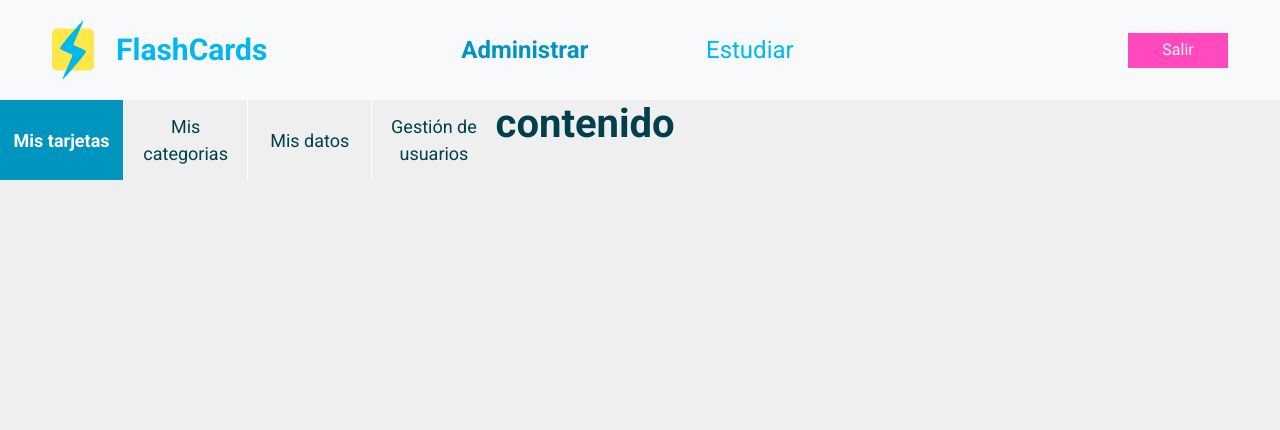
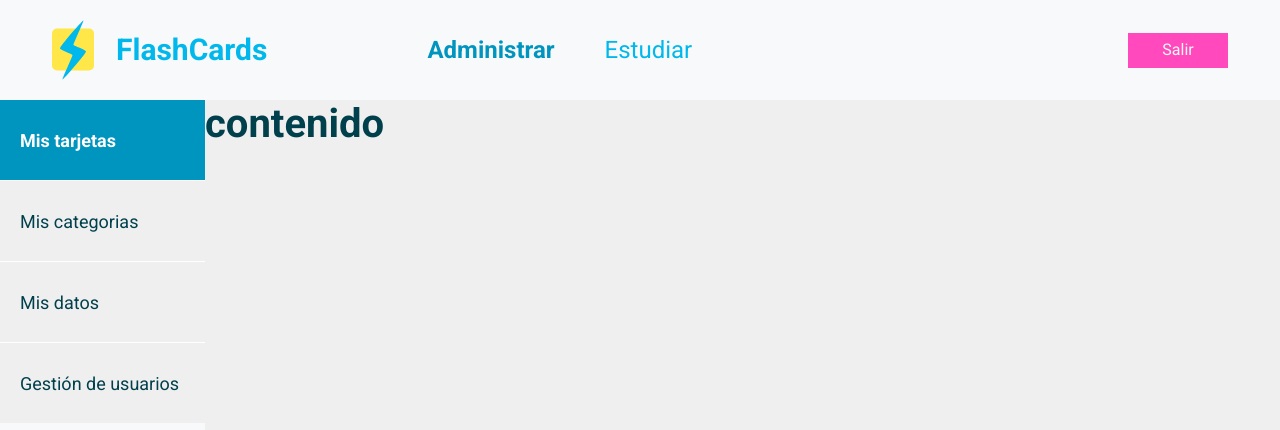
Before and after one commit to niltonsjr/flashcards, a React (Create React App) app in the folder frontend/: page /admin in a window 1280 px wide. Shown: the top 430 px of the page. Built offline with nearby package versions, Linux system fonts and the light colour scheme.

Commit message:
Finalizado estilización de Admin Navbar

```diff
--- a/frontend/src/pages/Admin/Navbar/styles.css
+++ b/frontend/src/pages/Admin/Navbar/styles.css
@@ -8,7 +8,21 @@ ul {
 }
 
 .admin-nav-container {
-  background-color: #efefef;
+  background-color: #f8f9fa;
+}
+
+.admin-nav-container li {
+  width: 100%;
+}
+
+.admin-nav-container li:not(:last-child) {
+  border-right: 1px solid #fff;
+}
+
+.admin-nav-container :hover {
+  background: #0095bf;
+  font-weight: bold;
+  color: #ffffff;
 }
 
 .admin-nav-item {
@@ -16,11 +30,13 @@ ul {
   justify-content: center;
   align-items: center;
   text-align: center;
-  padding: 0 5px;
+  padding: 0 10px;
   font-size: 18px;
   font-weight: 500;
   color: #00404c;
+  background-color: #efefef;
   height: 80px;
+  line-height: 23px;
 }
 
 .admin-nav-item.active {
@@ -34,9 +50,24 @@ ul {
   margin: 0;
 }
 
-.admin-nav-container li {
-  width: 100%;
+@media (min-width: 768px) {
+  ul {
+    flex-direction: column;
+    justify-content: unset;
+    min-width: 205px;
+  }
+
+  .admin-nav-container {
+    height: calc(100vh - 100px);
+  }
+
+  .admin-nav-container li:not(:last-child) {
+    border-right: unset;
+    border-bottom: 1px solid #fff;
+  }
+
+  .admin-nav-item {
+    justify-content: start;
+    padding: 0 20px;
+  }
 }
-.admin-nav-container li:not(:last-child) {
-  border-right: 1px solid #fff;
-}
```
